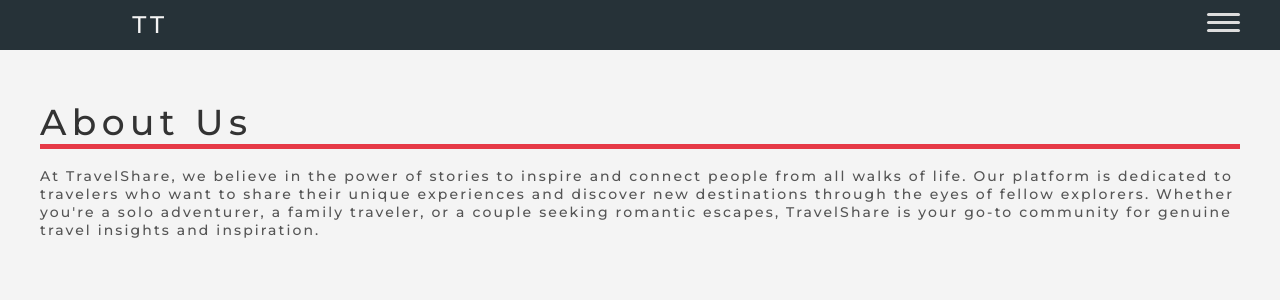
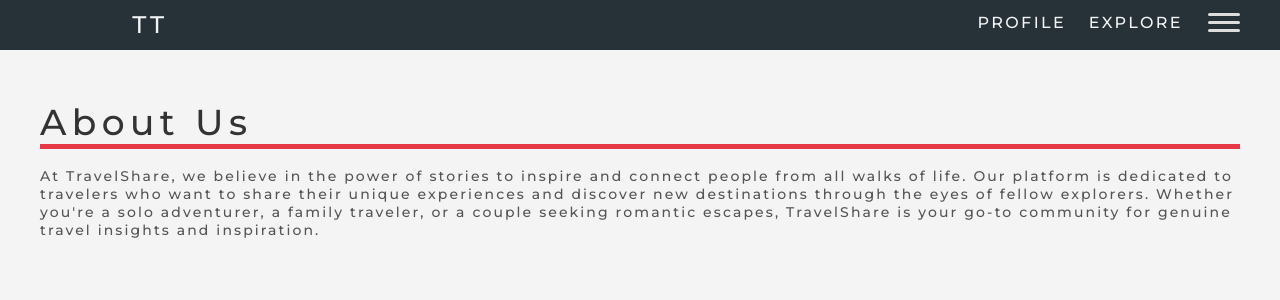
Before and after one commit to ehtishamalik/travel-app, a Flask app: page /about in a window 1280 px wide. Shown: the top 300 px of the page. Run offline with Flask 3, Linux system fonts and the light colour scheme; a user stored in the database is signed in; tables that the repository leaves empty hold one stand-in row (values such as "Sample post"); some libraries are stand-ins or nearby versions.

Commit message:
Made Navbar Responsive

```diff
--- a/static/css/components.css
+++ b/static/css/components.css
@@ -92,6 +92,7 @@
   display: flex;
   justify-content: flex-end;
   align-items: center;
+  gap: 1.5rem;
 }
 
 .navbar .nav-items .nav-item {
@@ -101,16 +102,18 @@
 }
 
 .navbar .nav-menu {
-  padding-left: 1rem;
+  position: relative;
+  width: 3.2rem;
 }
 
 .navbar .nav-menu #menu-button {
   display: block;
   position: absolute;
   cursor: pointer;
-  width: 32px;
-  height: 24px;
+  width: 3.2rem;
+  height: 2.4rem;
   opacity: 0;
+  margin: 0;
   z-index: 2;
 }
 
@@ -171,7 +174,7 @@
 
 .navbar .nav-menu span {
   display: block;
-  width: 3.3rem;
+  width: 3.2rem;
   height: 0.3rem;
   margin-bottom: 0.5rem;
   position: relative;
@@ -362,6 +365,10 @@
   }
 
   /* NAVBAR */
+  .navbar .nav-menus .nav-items {
+    display: none;
+  }
+
   .navbar .nav-menu.open .nav-menu-items {
     width: 70%;
     padding: 4rem 5rem 4rem 3rem;
--- a/templates/index.html
+++ b/templates/index.html
@@ -3,11 +3,6 @@
   <head>
     <meta charset="UTF-8" />
     <meta name="viewport" content="width=device-width, initial-scale=1.0" />
-    <link
-      rel="icon"
-      type="image/png"
-      href="{{url_for('static', filename='assets/favicon.png')}}"
-    />
     <link
       rel="stylesheet"
       href="{{url_for('static', filename='css/index.css')}}"
@@ -28,8 +23,21 @@
           <a class="logo" href="/">TT</a>
         </div>
         <div class="nav-menus">
-          {% if not current_user.is_authenticated %}
           <ul class="nav-items">
+            {% if current_user.is_authenticated %}
+            <li class="nav-item">
+              <a
+                class="a-link text-white"
+                href="{{ url_for('views.my_profile') }}"
+                >profile</a
+              >
+            </li>
+            <li class="nav-item">
+              <a class="a-link text-white" href="{{ url_for('views.explore') }}"
+                >explore</a
+              >
+            </li>
+            {% else %}
             <li class="nav-item">
               <a class="a-link text-white" href="{{ url_for('auth.login') }}"
                 >login</a
@@ -40,8 +48,8 @@
                 >register</a
               >
             </li>
+            {% endif %}
           </ul>
-          {% endif %}
           <div class="nav-menu">
             <button type="button" id="menu-button"></button>
             <span class="layer-1"></span>
@@ -78,6 +86,21 @@
                     class="a-link text-white"
                     href="{{ url_for('views.share') }}"
                     >share</a
+                  >
+                </li>
+                {% else %}
+                <li class="nav-menu-item">
+                  <a
+                    class="a-link text-white"
+                    href="{{ url_for('auth.login') }}"
+                    >login</a
+                  >
+                </li>
+                <li class="nav-menu-item">
+                  <a
+                    class="a-link text-white"
+                    href="{{ url_for('auth.register') }}"
+                    >register</a
                   >
                 </li>
                 {% endif %}
@@ -167,9 +190,9 @@
     </footer>
     <script src="{{url_for('static', filename='js/app.js')}}"></script>
     {% if view == 'home' %}
-    <script src="{{url_for('static', filename='js/home.js')}}"></script>
-    {% endif %} {% if view == 'admin' %}
-    <script src="{{url_for('static', filename='js/admin.js')}}"></script>
+    <script src="{{ url_for('static', filename='js/home.js') }}"></script>
+    {% elif view == 'admin' %}
+    <script src="{{ url_for('static', filename='js/admin.js') }}"></script>
     {% endif %}
   </body>
 </html>
```
